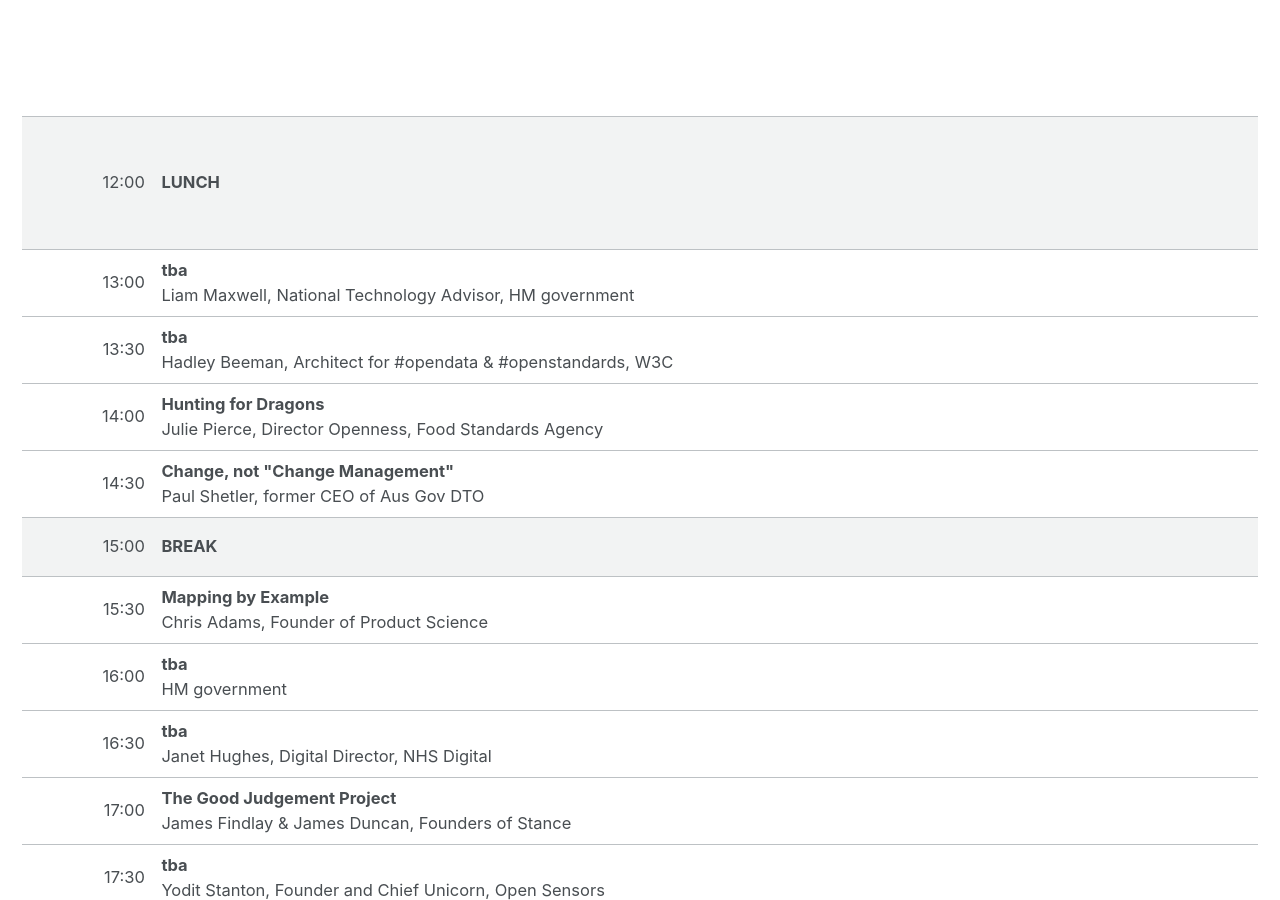
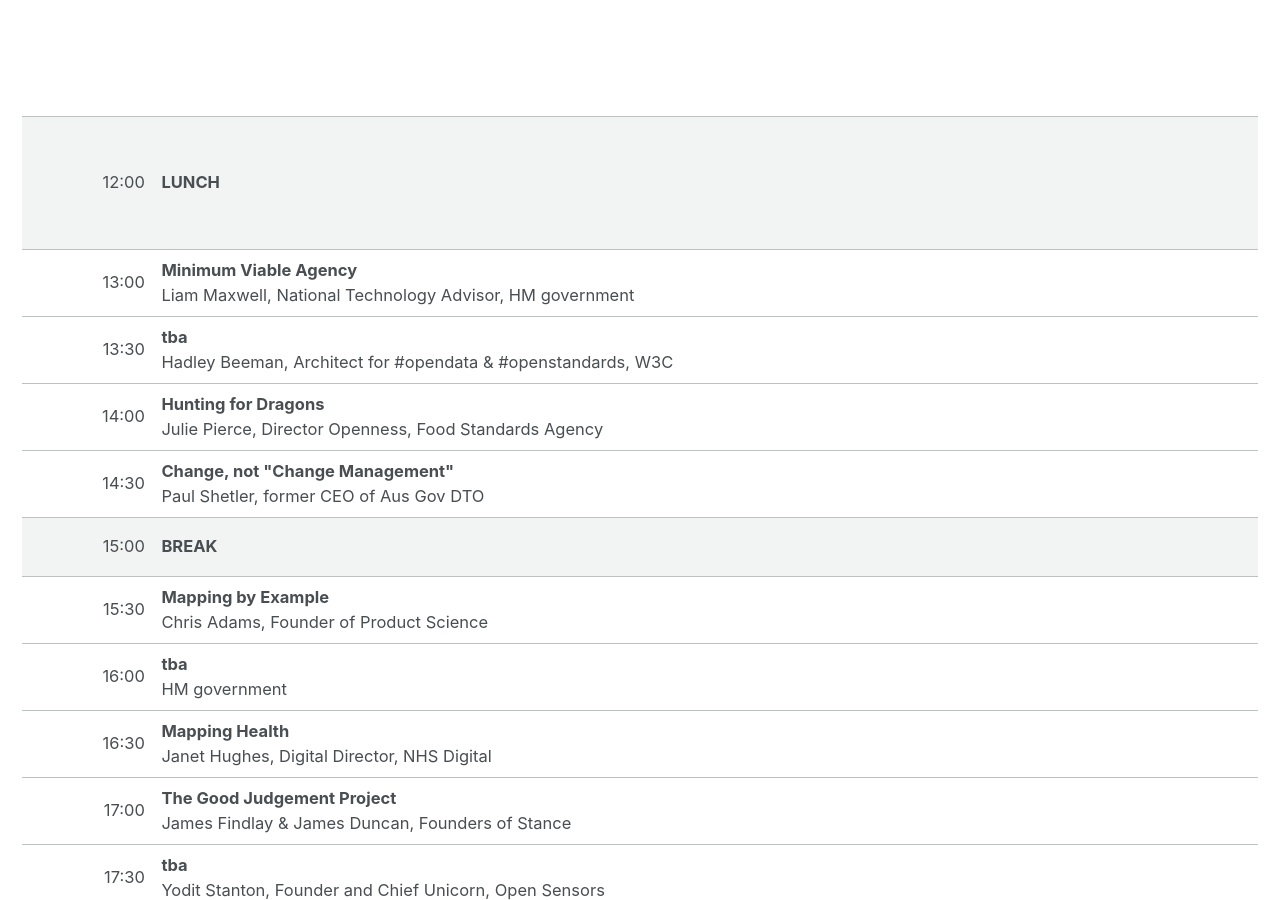
Before and after one commit to mapcampcommittee/mapcampcommittee.github.io, a Jekyll site: the page built from _pages/schedule.html, in a window 1280 px wide and 900 px high, scrolled down 495 px. Built offline with Jekyll 4.4.1, drawn with Linux system fonts in a browser that asks for light colours.

Commit message:
Update schedule.

```diff
--- a/_pages/schedule.html
+++ b/_pages/schedule.html
@@ -21,7 +21,7 @@
   </tr>
   <tr>
     <td style="text-align:right; line-height: 2.5em;">13:00</td>
-    <td><strong>tba</strong><br/>Liam Maxwell, National Technology Advisor, HM government</td>
+    <td><strong>Minimum Viable Agency</strong><br/>Liam Maxwell, National Technology Advisor, HM government</td>
   </tr>
   <tr>
     <td style="text-align:right; line-height: 2.5em;">13:30</td>
@@ -49,7 +49,7 @@
   </tr>
   <tr>
     <td style="text-align:right;  line-height: 2.5em;">16:30</td>
-    <td><strong>tba</strong><br/>Janet Hughes, Digital Director, NHS Digital</td>
+    <td><strong>Mapping Health</strong><br/>Janet Hughes, Digital Director, NHS Digital</td>
   </tr>
   <tr>
     <td style="text-align:right;  line-height: 2.5em;">17:00</td>
```
